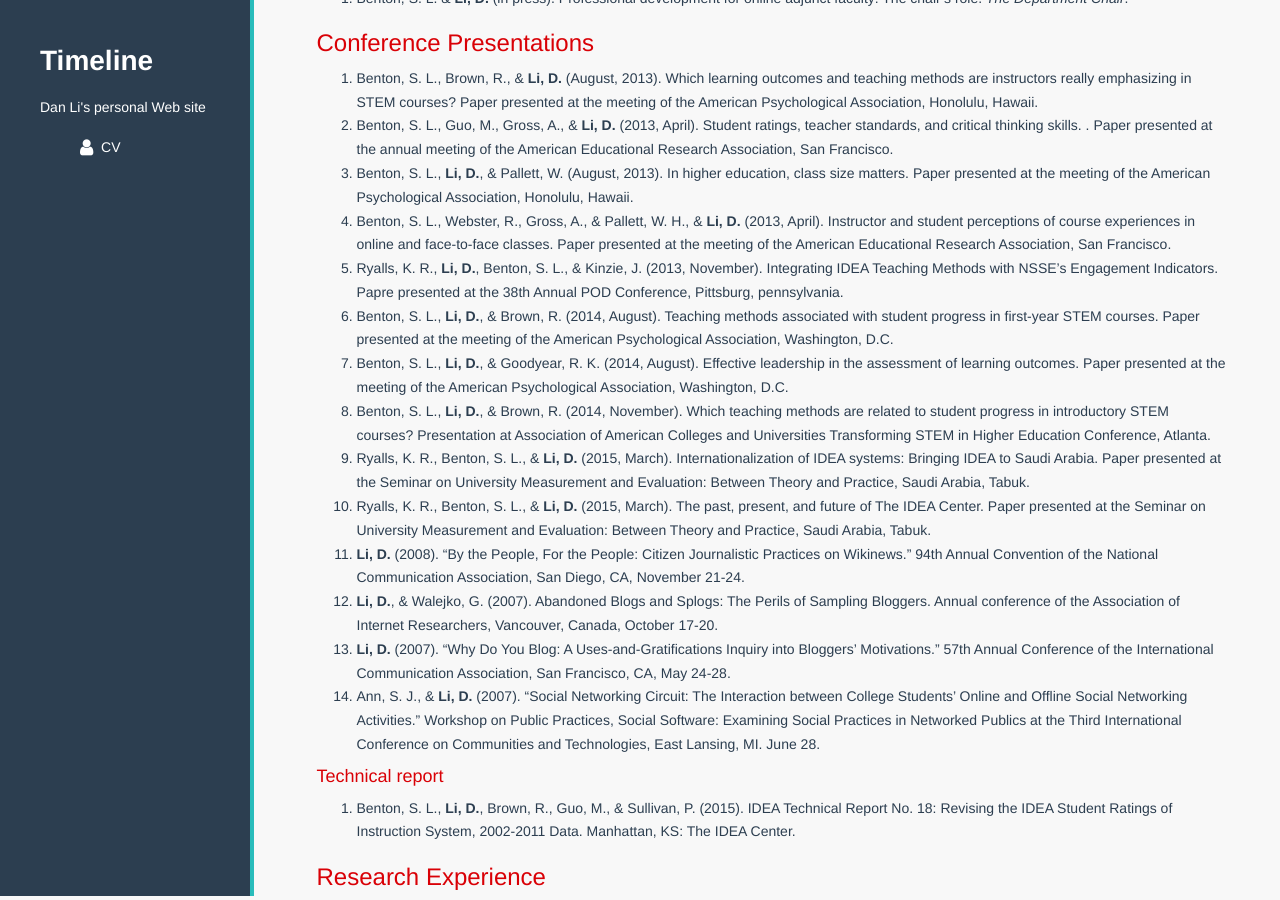
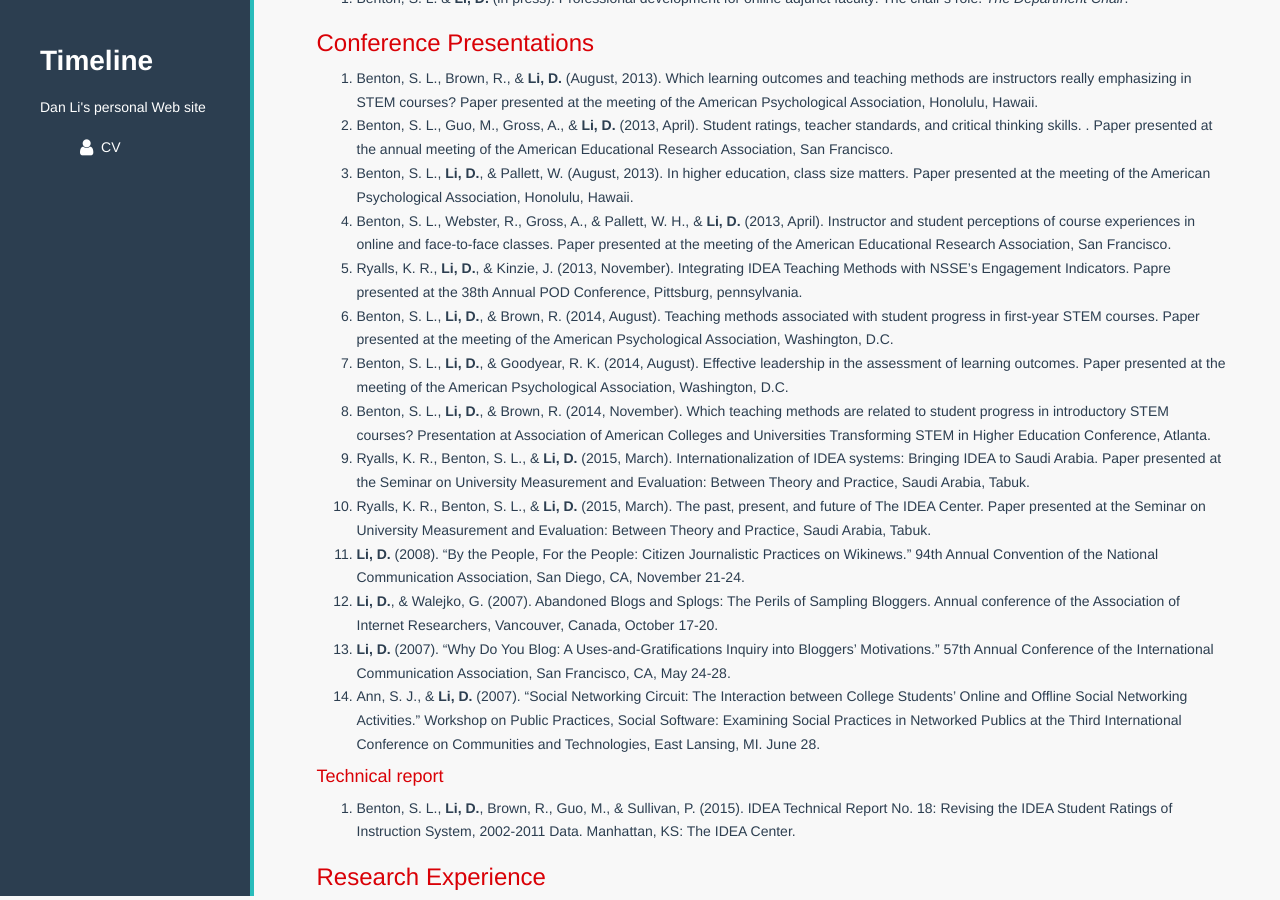
Before and after one commit to danli-ds/danliIDEA.github.io, a Jekyll site: the page built from CV/index.md, in a window 1280 px wide and 900 px high, scrolled down 824 px. Built offline with Jekyll 4.4.1, drawn with Linux system fonts in a browser that asks for light colours; nearby versions of some CDN libraries; Markdown is read by kramdown in place of the engine named in the settings.

Commit message:
removed steve from POD 2013 presentation

```diff
--- a/CV/index.md
+++ b/CV/index.md
@@ -45,7 +45,7 @@ Compliance auditor, Kansas State University, 2011 - 2012
 1. Benton, S. L., Guo, M., Gross, A., & **Li, D.** (2013, April). Student ratings, teacher standards, and critical thinking skills. . Paper presented at the annual meeting of the American Educational Research Association, San Francisco.
 1. Benton, S. L., **Li, D.**, & Pallett, W. (August, 2013). In higher education, class size matters. Paper presented at the meeting of the American Psychological Association, Honolulu, Hawaii.
 1. Benton, S. L., Webster, R., Gross, A., & Pallett, W. H., & **Li, D.** (2013, April). Instructor and student perceptions of course experiences in online and face-to-face classes. Paper presented at the meeting of the American Educational Research Association, San Francisco.
-1. Ryalls, K. R., **Li, D.**, Benton, S. L., & Kinzie, J. (2013, November). Integrating IDEA Teaching Methods with NSSE’s Engagement Indicators. Papre presented at the 38th Annual POD Conference, Pittsburg, pennsylvania.
+1. Ryalls, K. R., **Li, D.**, & Kinzie, J. (2013, November). Integrating IDEA Teaching Methods with NSSE’s Engagement Indicators. Papre presented at the 38th Annual POD Conference, Pittsburg, pennsylvania.
 1. Benton, S. L., **Li, D.**, & Brown, R. (2014, August). Teaching methods associated with student progress in first-year STEM courses. Paper presented at the meeting of the American Psychological Association, Washington, D.C.
 1. Benton, S. L., **Li, D.**, & Goodyear, R. K. (2014, August). Effective leadership in the assessment of learning outcomes. Paper presented at the meeting of the American Psychological Association, Washington, D.C.
 1. Benton, S. L., **Li, D.**, & Brown, R. (2014, November). Which teaching methods are related to student progress in introductory STEM courses? Presentation at Association of American Colleges and Universities Transforming STEM in Higher Education Conference, Atlanta.
```
